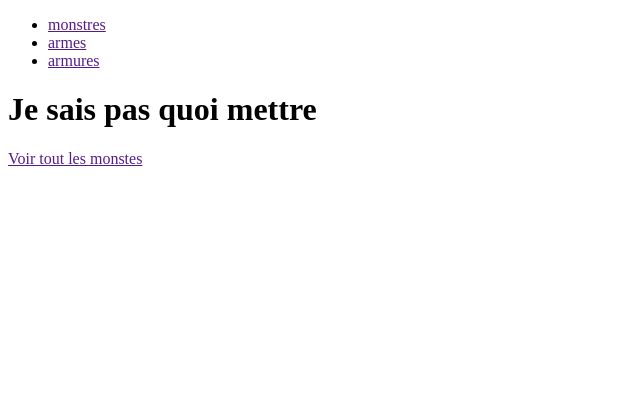
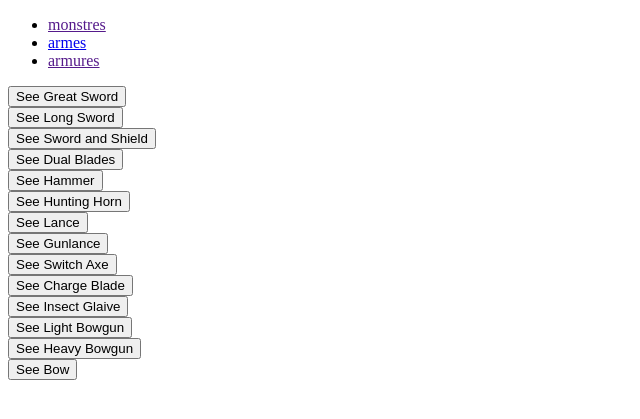
Before and after one commit to Gin-is-not-real/projet_api, a PHP site: page /ACS_project/weapons/index.php in a window 1280 px wide. Shown: the top 419 px of the page, without its empty margins (0-640 px from the left). Run offline with PHP 8.4, Linux system fonts and the light colour scheme.

Commit message:
general index n list done, details page WIP (weapon)

```diff
--- a/application/template.php
+++ b/application/template.php
@@ -14,7 +14,7 @@
                     <a href="">monstres</a>
                 </li>
                 <li>
-                    <a href="">armes</a>
+                    <a href="weapons/index.php">armes</a>
                 </li>
                 <li>
                     <a href="">armures</a>
--- /dev/null
+++ b/application/weapons/index.php
@@ -0,0 +1,83 @@
+<?php
+// $weapons = json_decode(file_get_contents("http://localhost/ACS_project/projet_api/api/weapons"));
+ob_start();
+?>
+
+<div id="choose_box">
+	<form action="display_by_cat.php" method="post">
+		<input type="hidden" name="field" value="weapon_type"/>
+		<input type="hidden" name="value" value="great-sword"/>
+		<input type="submit" value="See Great Sword"/>
+	</form>
+	<form action="display_by_cat.php" method="post">
+		<input type="hidden" name="field" value="weapon_type"/>
+		<input type="hidden" name="value" value="long-sword"/>
+		<input type="submit" value="See Long Sword"/>
+	</form>
+	<form action="display_by_cat.php" method="post">
+		<input type="hidden" name="field" value="weapon_type"/>
+		<input type="hidden" name="value" value="sword-and-shield"/>
+		<input type="submit" value="See Sword and Shield"/>
+	</form>
+	<form action="display_by_cat.php" method="post">
+		<input type="hidden" name="field" value="weapon_type"/>
+		<input type="hidden" name="value" value="dual-blades"/>
+		<input type="submit" value="See Dual Blades"/>
+	</form>
+	<form action="display_by_cat.php" method="post">
+		<input type="hidden" name="field" value="weapon_type"/>
+		<input type="hidden" name="value" value="hammer"/>
+		<input type="submit" value="See Hammer"/>
+	</form>
+	<form action="display_by_cat.php" method="post">
+		<input type="hidden" name="field" value="weapon_type"/>
+		<input type="hidden" name="value" value="hunting-horn"/>
+		<input type="submit" value="See Hunting Horn"/>
+	</form>
+	<form action="display_by_cat.php" method="post">
+		<input type="hidden" name="field" value="weapon_type"/>
+		<input type="hidden" name="value" value="lance"/>
+		<input type="submit" value="See Lance"/>
+	</form>
+	<form action="display_by_cat.php" method="post">
+		<input type="hidden" name="field" value="weapon_type"/>
+		<input type="hidden" name="value" value="gunlance"/>
+		<input type="submit" value="See Gunlance"/>
+	</form>
+	<form action="display_by_cat.php" method="post">
+		<input type="hidden" name="field" value="weapon_type"/>
+		<input type="hidden" name="value" value="switch-axe"/>
+		<input type="submit" value="See Switch Axe"/>
+	</form>
+	<form action="display_by_cat.php" method="post">
+		<input type="hidden" name="field" value="weapon_type"/>
+		<input type="hidden" name="value" value="charge-blade"/>
+		<input type="submit" value="See Charge Blade"/>
+	</form>
+	<form action="display_by_cat.php" method="post">
+		<input type="hidden" name="field" value="weapon_type"/>
+		<input type="hidden" name="value" value="insect-glaive"/>
+		<input type="submit" value="See Insect Glaive"/>
+	</form>
+	<form action="display_by_cat.php" method="post">
+		<input type="hidden" name="field" value="weapon_type"/>
+		<input type="hidden" name="value" value="light-bowgun"/>
+		<input type="submit" value="See Light Bowgun"/>
+	</form>
+	<form action="display_by_cat.php" method="post">
+		<input type="hidden" name="field" value="weapon_type"/>
+		<input type="hidden" name="value" value="heavy-bowgun"/>
+		<input type="submit" value="See Heavy Bowgun"/>
+	</form>
+	<form action="display_by_cat.php" method="post">
+		<input type="hidden" name="field" value="weapon_type"/>
+		<input type="hidden" name="value" value="bow"/>
+		<input type="submit" value="See Bow"/>
+	</form>
+	<!-- <a href="display_by_cat.php?field=weapon_type&value=bow">See bow</a> -->
+</div>
+
+<?php
+$content = ob_get_clean();
+require_once("../template.php");
+?>
```
Also changed, not shown: application/weapons/details.php (added, +11 -0 lines), application/weapons/display_by_cat.php (added, +47 -0 lines).
